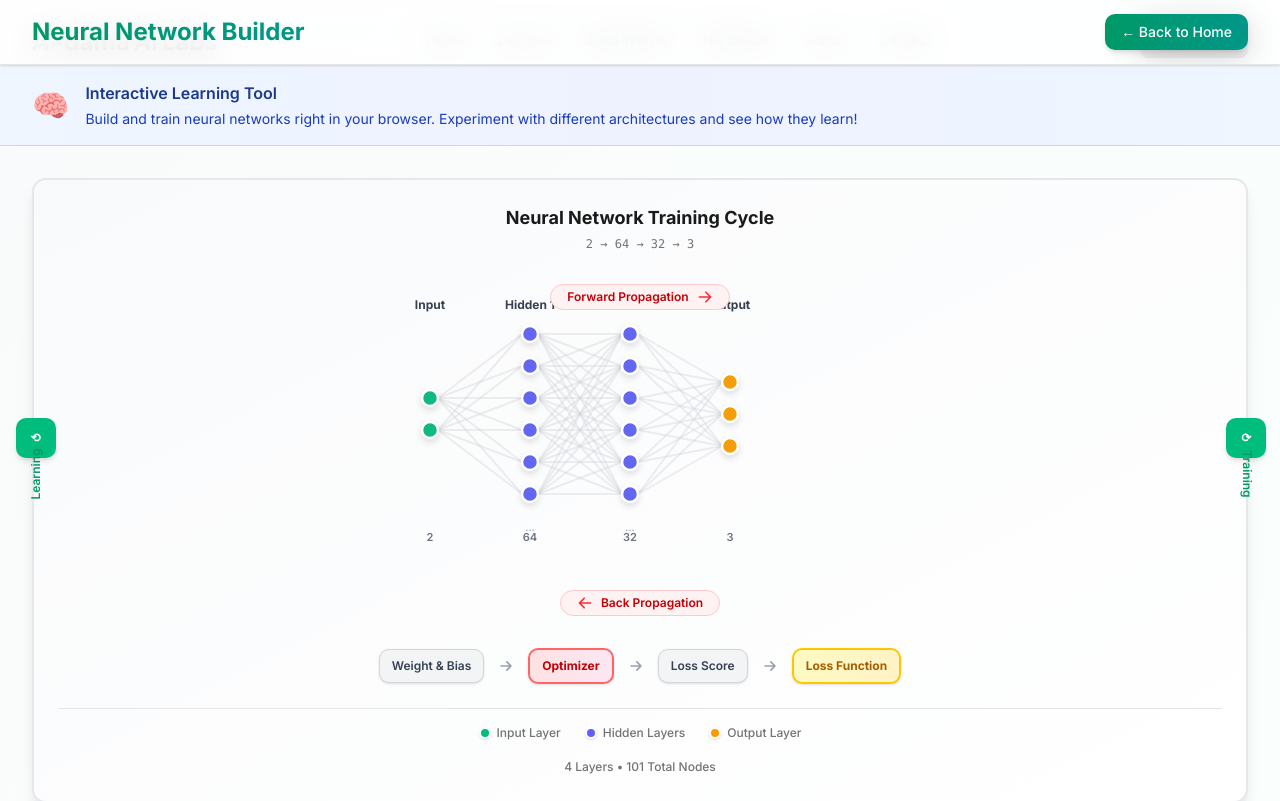
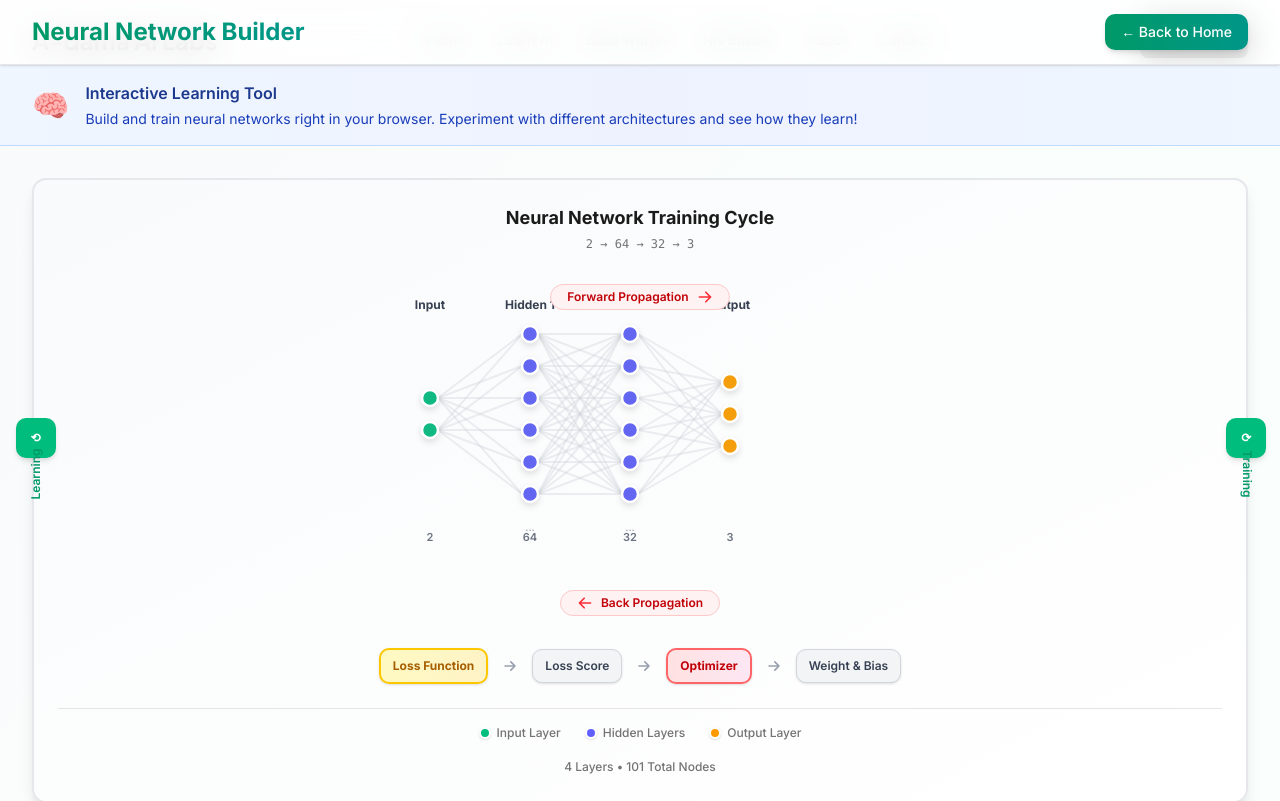
Before and after one commit to Touradam/adama-ai-labs, a Next.js app: page /neural-network-builder in a window 1280 px wide. Shown: the top 801 px of the page. Built offline with nearby package versions, Linux system fonts and the light colour scheme.

Commit message:
Reverse backpropagation flow: Loss Function → Loss Score → Optimizer → Weight & Bias

```diff
--- a/components/nn-builder/NetworkDiagram.tsx
+++ b/components/nn-builder/NetworkDiagram.tsx
@@ -206,8 +206,14 @@ export function NetworkDiagram({ inputNodes, hiddenLayers, outputNodes }: Networ
 
       {/* Bottom Process Boxes */}
       <div className="mt-8 flex items-center justify-center gap-3">
+        <div className="px-3 py-2 bg-gradient-to-r from-yellow-100 to-amber-100 rounded-lg border-2 border-yellow-400 shadow-sm">
+          <p className="text-xs font-bold text-yellow-700 text-center">Loss Function</p>
+        </div>
+        <svg className="w-5 h-5 text-gray-400" fill="none" stroke="currentColor" viewBox="0 0 24 24">
+          <path strokeLinecap="round" strokeLinejoin="round" strokeWidth={2} d="M13 7l5 5m0 0l-5 5m5-5H6" />
+        </svg>
         <div className="px-3 py-2 bg-gray-100 rounded-lg border border-gray-300 shadow-sm">
-          <p className="text-xs font-semibold text-gray-700 text-center">Weight & Bias</p>
+          <p className="text-xs font-semibold text-gray-700 text-center">Loss Score</p>
         </div>
         <svg className="w-5 h-5 text-gray-400" fill="none" stroke="currentColor" viewBox="0 0 24 24">
           <path strokeLinecap="round" strokeLinejoin="round" strokeWidth={2} d="M13 7l5 5m0 0l-5 5m5-5H6" />
@@ -219,13 +225,7 @@ export function NetworkDiagram({ inputNodes, hiddenLayers, outputNodes }: Networ
           <path strokeLinecap="round" strokeLinejoin="round" strokeWidth={2} d="M13 7l5 5m0 0l-5 5m5-5H6" />
         </svg>
         <div className="px-3 py-2 bg-gray-100 rounded-lg border border-gray-300 shadow-sm">
-          <p className="text-xs font-semibold text-gray-700 text-center">Loss Score</p>
-        </div>
-        <svg className="w-5 h-5 text-gray-400" fill="none" stroke="currentColor" viewBox="0 0 24 24">
-          <path strokeLinecap="round" strokeLinejoin="round" strokeWidth={2} d="M13 7l5 5m0 0l-5 5m5-5H6" />
-        </svg>
-        <div className="px-3 py-2 bg-gradient-to-r from-yellow-100 to-amber-100 rounded-lg border-2 border-yellow-400 shadow-sm">
-          <p className="text-xs font-bold text-yellow-700 text-center">Loss Function</p>
+          <p className="text-xs font-semibold text-gray-700 text-center">Weight & Bias</p>
         </div>
       </div>
 
```
